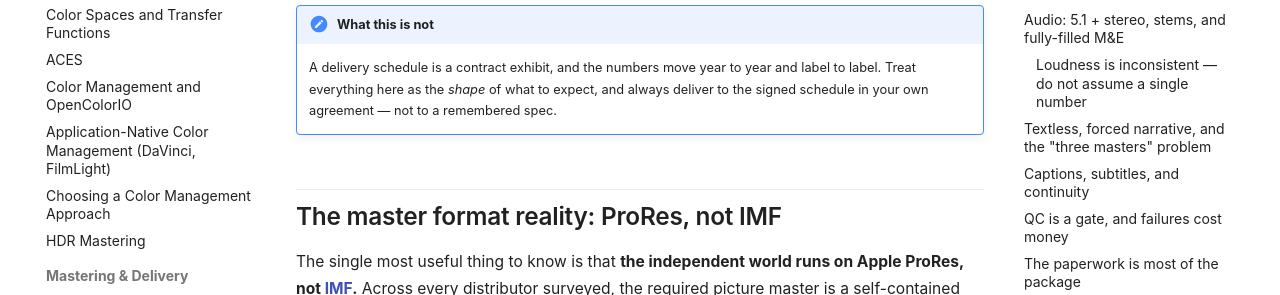
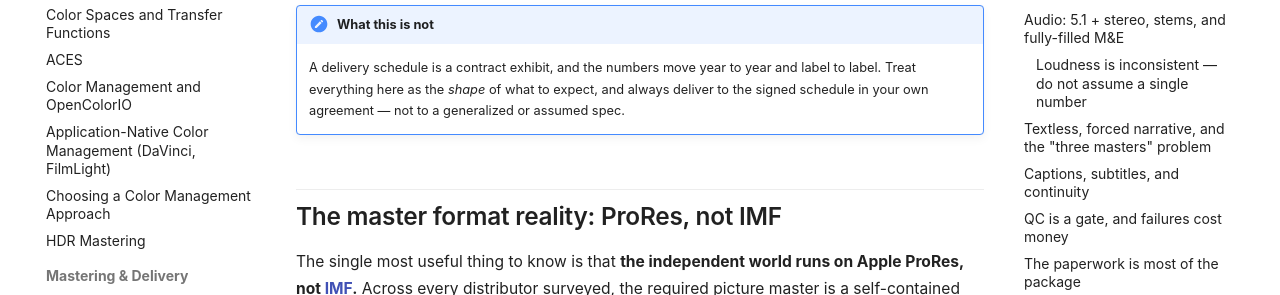
Before and after one commit to tashdor/divfx, an MkDocs documentation site: the page built from docs/distribution-deliverables.md, in a window 1280 px wide and 900 px high, scrolled down 415 px. Shown: the part 178-473 px from the top of the window. Built offline with MkDocs 1.6.1 and Material for MkDocs 9.7.7, drawn with Linux system fonts in a browser that asks for light colours; the version menu is left out.

Commit message:
distribution-deliverables: 'not to a remembered spec' -> 'not to a generalized or assumed spec'
Co-Authored-By: Claude Opus 4.8 <noreply@anthropic.com>

```diff
--- a/docs/distribution-deliverables.md
+++ b/docs/distribution-deliverables.md
@@ -18,7 +18,7 @@ diverges enough to hurt you.
 !!! note "What this is not"
     A delivery schedule is a contract exhibit, and the numbers move year to year and label to
     label. Treat everything here as the *shape* of what to expect, and always deliver to the
-    signed schedule in your own agreement — not to a remembered spec.
+    signed schedule in your own agreement — not to a generalized or assumed spec.
 
 ## The master format reality: ProRes, not IMF
 
```
